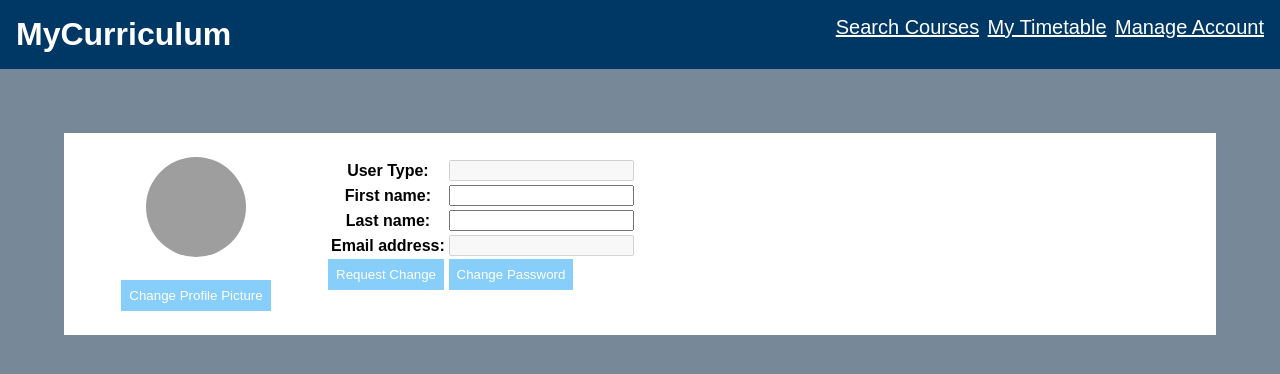
After one commit to vyrzdev/WebAppDevelopment-MyCurriculum, a Django app: page /account in a window 1280 px wide. The commit adds this page. Shown: the top 374 px of the page. Run offline with Django 4.2, Linux system fonts and the light colour scheme; the visitor is signed in with stand-in values (Sample User, id 1); grey boxes are pictures that could not be loaded.

Commit message:
Feat: Add manage account form and template, fix JQuery import

```diff
--- a/MyCurriculum/forms.py
+++ b/MyCurriculum/forms.py
@@ -38,3 +38,18 @@ class LoginForm(forms.Form):
         required=True,
         widget=forms.PasswordInput
     )
+
+class ManageAccountForm(forms.Form):
+    permission_level = forms.CharField(
+        max_length=DEFAULT_MAX_LENGTH,
+        required=True,
+        disabled=True,
+        label="User Type"
+    )
+    first_name = forms.CharField(max_length=DEFAULT_MAX_LENGTH, required=True)
+    last_name = forms.CharField(max_length=DEFAULT_MAX_LENGTH, required=True)
+    email_address: str = forms.CharField(
+        max_length=DEFAULT_MAX_LENGTH,
+        required=True,
+        disabled=True
+    )
--- a/MyCurriculum/urls.py
+++ b/MyCurriculum/urls.py
@@ -15,5 +15,6 @@ urlpatterns = [
     path("enroll/<str:course_code>", views.enrollment.enroll_view, name='enroll-view'),
     path("unroll/<str:course_code>", views.enrollment.unroll_view, name='unroll-view'),
     path("enrollments", views.enrollment.enroll_summary_view, name='enroll-summary-view'),
-
+    # Account Views
+    path("account", views.account.manage_account_view, name='manage-account-view'),
 ]
--- a/MyCurriculum/views/__init__.py
+++ b/MyCurriculum/views/__init__.py
@@ -1 +1 @@
-from . import auth, enrollment, courses, session
+from . import account, auth, enrollment, courses, session
--- /dev/null
+++ b/MyCurriculum/views/account.py
@@ -0,0 +1,38 @@
+from django.http import HttpRequest, Http404, HttpResponseRedirect
+from django.shortcuts import render, reverse
+from django.contrib.auth.decorators import login_required
+from django.views.decorators.http import require_http_methods
+from django.contrib.auth import get_user_model
+from ..models import User
+from ..forms import ManageAccountForm
+
+User: User = get_user_model()  # Sneaky type hint magic
+
+
+@require_http_methods(['GET'])
+@login_required
+def manage_account_view(request: HttpRequest):
+    if request.method == "GET":
+        form = ManageAccountForm()
+        return render(
+            request,
+            "account/account.html",
+            context={
+                'form': form
+            }
+        )
+    elif request.method == "POST":
+        form = ManageAccountForm(request.POST)
+        if form.is_valid():
+            # Create ModMail with details of name/profile picture change
+            return HttpResponseRedirect(reverse('MyCurriculum:manage-account-view'))
+        else:
+            return render(
+                request,
+                "auth/register.html",
+                context={
+                    'form': form
+                }
+            )
+    else:
+        raise RuntimeError("Unexpected Method Type in register view!")
--- /dev/null
+++ b/static/css/account.css
@@ -0,0 +1,14 @@
+main {
+    margin: 5%;
+}
+.account-card-left {
+    flex: 1;
+    text-align: center;
+}
+.account-profile-picture {
+    border-radius: 50px;
+}
+.account-card-right {
+    flex: 4;
+    margin-left: 24px;
+}
--- a/static/css/main.css
+++ b/static/css/main.css
@@ -1,6 +1,7 @@
 body {
     margin: 0px;
     font-family: "Arial";
+    background-color: lightslategrey;
 }
 header {
     background-color: #003865;
@@ -27,3 +28,14 @@ header nav li a {
 .error-text {
     color: red;
 }
+.card {
+    background-color: white;
+    display: flex;
+    padding: 24px;
+}
+button, .submit-button {
+    background-color: lightskyblue;
+    color: white;
+    border: none;
+    padding: 8px;
+}
--- /dev/null
+++ b/templates/account/account.html
@@ -0,0 +1,33 @@
+{% extends 'base.html' %}
+{% load static %}
+
+{% block title_block %}
+    Manage Account
+{% endblock %}
+
+{% block page_styles %}
+    <link rel="stylesheet" type="text/css" href="{% static 'css/account.css' %}">
+{% endblock %}
+
+{% block body_block %}
+    <div class="card">
+        <div class="account-card-left">
+            <img class="account-profile-picture" src="https://picsum.photos/100" alt="Profile picture" width="100" height="100">
+            <h3>{{ user.student_code }}</h3>
+            <button>Change Profile Picture</button>
+        </div>
+        <div class="account-card-right">
+            <form method="post" action="/account" class="account-form">
+                {% csrf_token %}
+                <table>
+                    {{ form.as_table }}
+                </table>
+                <tr>
+                    <input type="submit" class="submit-button" value="Request Change">
+                    <input type="submit" class="submit-button" value="Change Password">
+                </tr>
+            </form>
+        </div>
+    </div>
+    <span class="error-text">{{ error_message }}</span>
+{% endblock %}
--- a/templates/base.html
+++ b/templates/base.html
@@ -9,7 +9,9 @@
             {% endblock %}
         </title>
         <link rel="stylesheet" type="text/css" href="{% static 'css/main.css' %}">
-      <script src="{% static 'js/jquery.js' %}"></script>
+        {% block page_styles %}
+        {% endblock %}
+        <script src="{% static 'js/jquery.min.js' %}"></script>
     </head>
     <body>
         <header>
@@ -25,7 +27,7 @@
                             <li><a href="#">Management</a></li>
                             <li><a href="#">ModMail</a></li>
                         {% endif %}
-                        <li><a href="#">Manage Account</a></li>
+                        <li><a href="{% url 'MyCurriculum:manage-account-view' %}">Manage Account</a></li>
                     {% else %}
                         <li><a href="{% url 'MyCurriculum:login-view' %}">Login</a></li>
                         <li><a href="{% url 'MyCurriculum:register-view' %}">Register</a></li>
```
Lines whose indentation alone changed are shown as unchanged.
